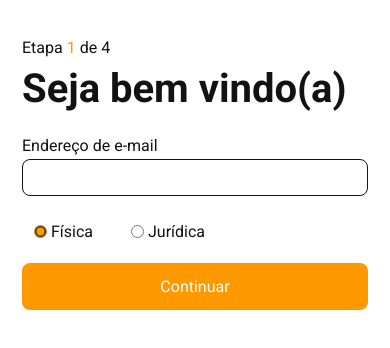
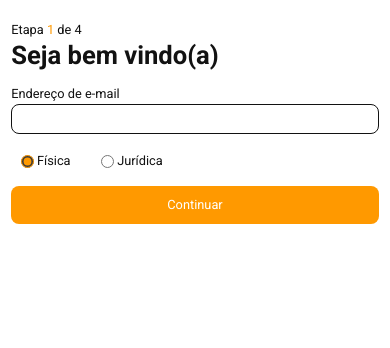
Before and after one commit to rafaelst2000/mercadobitcoin, a Vue app: page / in a window 390 px wide. Shown: the top 348 px of the page. Built offline with nearby package versions, Linux system fonts and the light colour scheme.

Commit message:
fix: responsive mode

```diff
--- a/src/App.vue
+++ b/src/App.vue
@@ -5,3 +5,7 @@ import RegistrationPage from './pages/RegistrationPage.vue'
 <template>
   <RegistrationPage />
 </template>
+
+<style lang="scss">
+@import '@/assets/styles/global.scss';
+</style>
--- a/src/assets/styles/global.scss
+++ b/src/assets/styles/global.scss
@@ -47,6 +47,9 @@ h6 {
 }
 
 @media (max-width: 768px) {
+  html {
+    font-size: 80% !important;
+  }
   .form-actions {
     grid-template-columns: 1fr;
     gap: 0.875rem;
--- a/src/pages/RegistrationPage.vue
+++ b/src/pages/RegistrationPage.vue
@@ -175,7 +175,7 @@ main {
 
   .registration {
     width: 100%;
-    max-width: 360px;
+    max-width: 420px;
     padding: 0.875rem;
     .registration__step {
       font-size: 1rem;
@@ -186,7 +186,7 @@ main {
     }
 
     h1 {
-      font-size: 2.5rem;
+      font-size: 2rem;
       margin: 0.5rem 0 1.5rem;
     }
   }
```
